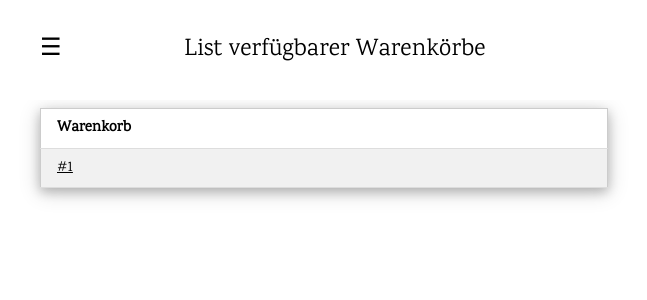
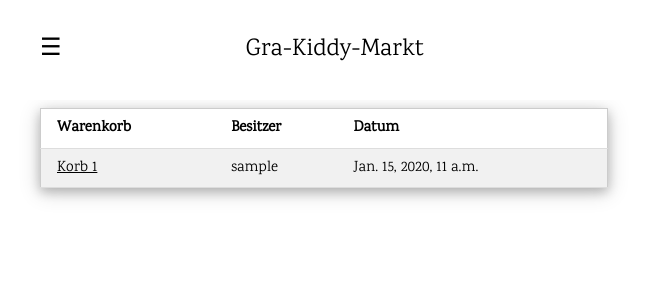
Before and after one commit to sl1082private/gra-kiddy-cash, a Django app: page /baskets/ in a window 1280 px wide. Shown: the top 300 px of the page, without its empty margins (316-963 px from the left). Run offline with Django 3.2, Linux system fonts and the light colour scheme; a user stored in the database is signed in; tables that the repository leaves empty hold one stand-in row (values such as "Sample post").

Commit message:
Update list-baskets view; adjust timezone

```diff
--- a/baskets/models.py
+++ b/baskets/models.py
@@ -41,4 +41,5 @@ class Item(models.Model):
           # not in the database yet. Otherwise it would
           # have pk
           self.created = timezone.now()
+          self.basket.save()
       super(Item, self).save(args, kwargs)
--- a/baskets/templates/baskets/base.html
+++ b/baskets/templates/baskets/base.html
@@ -20,11 +20,11 @@ body,h1,h2,h3,h4,h5,h6 {font-family: "Karma", sans-serif}
 w3-animate-left"
 style="display:none;z-index:2;width:40%;min-width:300px" id="mySidebar">
   <a href="javascript:void(0)" onclick="w3_close()" class="w3-bar-item
-    w3-button">Menü schliessen</a>
+    w3-button">Menü schließen</a>
   <a href="{% url 'add_basket' %}" onclick="w3_close()" class="w3-bar-item
     w3-button">Warenkorb hinzufügen</a>
   <a href="{% url 'baskets' %}" onclick="w3_close()" class="w3-bar-item
-    w3-button">Warenkörbe zeigen</a>
+    w3-button">Warenkörbe</a>
   <a href="#" onclick="w3_close()" class="w3-bar-item w3-button">Verkäufer</a>
   <a href="{% url 'logout' %}" onclick="w3_close()" class="w3-bar-item w3-button">Logout</a>
 </nav>
--- a/baskets/templates/baskets/detail.html
+++ b/baskets/templates/baskets/detail.html
@@ -1,6 +1,6 @@
 {% extends 'baskets/base.html' %}
 
-{% block basket_id %} Warenkorb {{ basket_id }} {% endblock %}
+{% block basket_id %} Korb {{ basket_id }} {% endblock %}
 
 {% block current_basket_value %} <i class="material-icons"style="font-size:36px;display:inline-flex;vertical-align: middle;">shopping_cart</i> {{ basket_sum|stringformat:".2f" }} EUR {% endblock %}
 
--- a/baskets/templates/baskets/index.html
+++ b/baskets/templates/baskets/index.html
@@ -1,22 +1,26 @@
 {% extends 'baskets/base.html' %}
 
-{% block basket_id %}List verfügbarer Warenkörbe {% endblock %}
-
+{% block basket_id %}Gra-Kiddy-Markt{% endblock %}
 
 {% block content %}
   {% if basket_list %}
       <table class="w3-table-all w3-hoverable w3-card-4">
         <tr>
           <th>Warenkorb</th>
+          <th>Besitzer</th>
+          <th>Datum</th>
         </tr>
       {% for basket in basket_list %}
         <tr>
-          <td><a href="/baskets/{{ basket.id }}/">#{{ basket.id }}</a></td>
+            <td><a href="/baskets/{{ basket.id }}/">Korb {{ basket.id }}</a></td>
+            <td>{{ basket.created_by }}</td>
+            <td>{{ basket.last_modified }}</td>
         </tr>
       {% endfor %}
       </table>
   {% else %}
-    <p>No baskets are available.</p>
+  <p>Es gibt noch keine Warenkörbe für dieses Event. <br>
+  Warenkorb <a href="{% url 'add_basket'%}">anlegen</a>?</p>
   {% endif %}
 
 {% endblock %}
--- a/cash_register/settings.py
+++ b/cash_register/settings.py
@@ -106,7 +106,8 @@ AUTH_PASSWORD_VALIDATORS = [
 
 LANGUAGE_CODE = 'en-us'
 
-TIME_ZONE = 'UTC'
+#TIME_ZONE = 'UTC'
+TIME_ZONE = 'Europe/Berlin'
 
 USE_I18N = True
 
```
